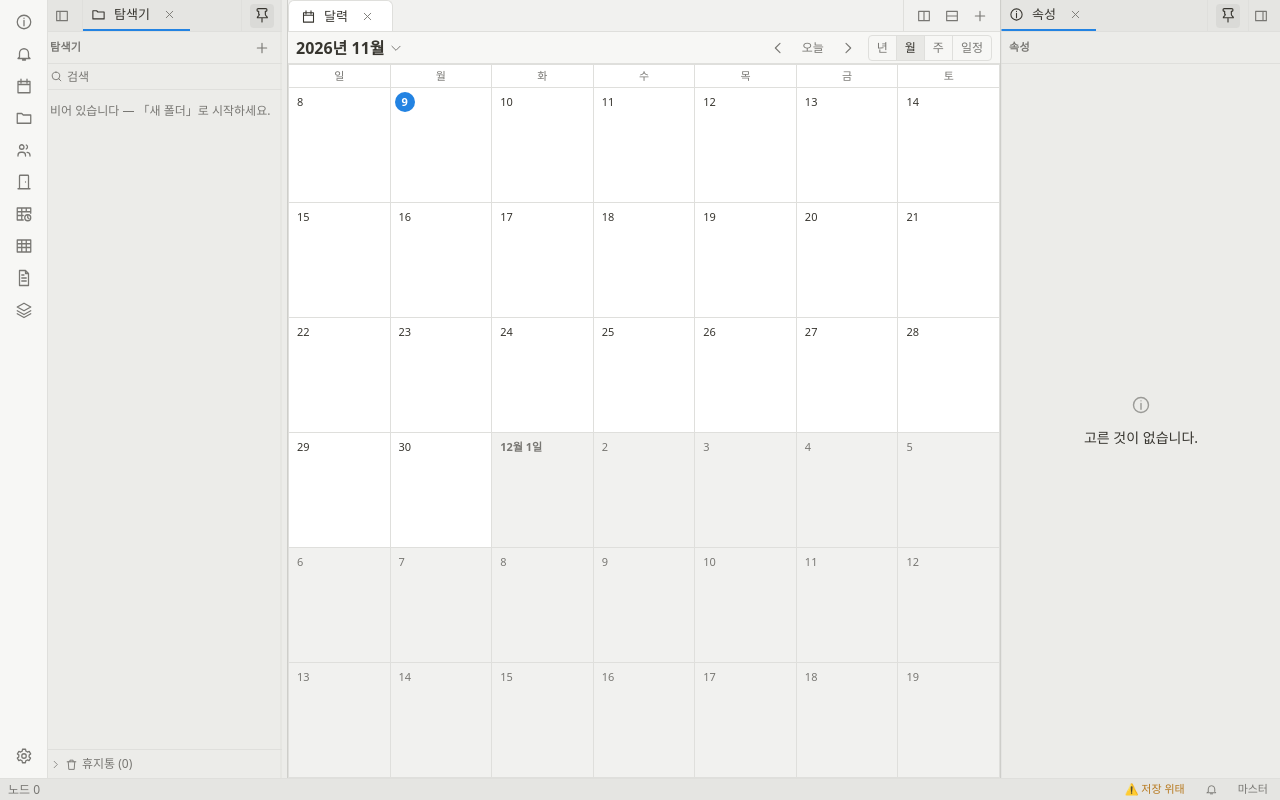
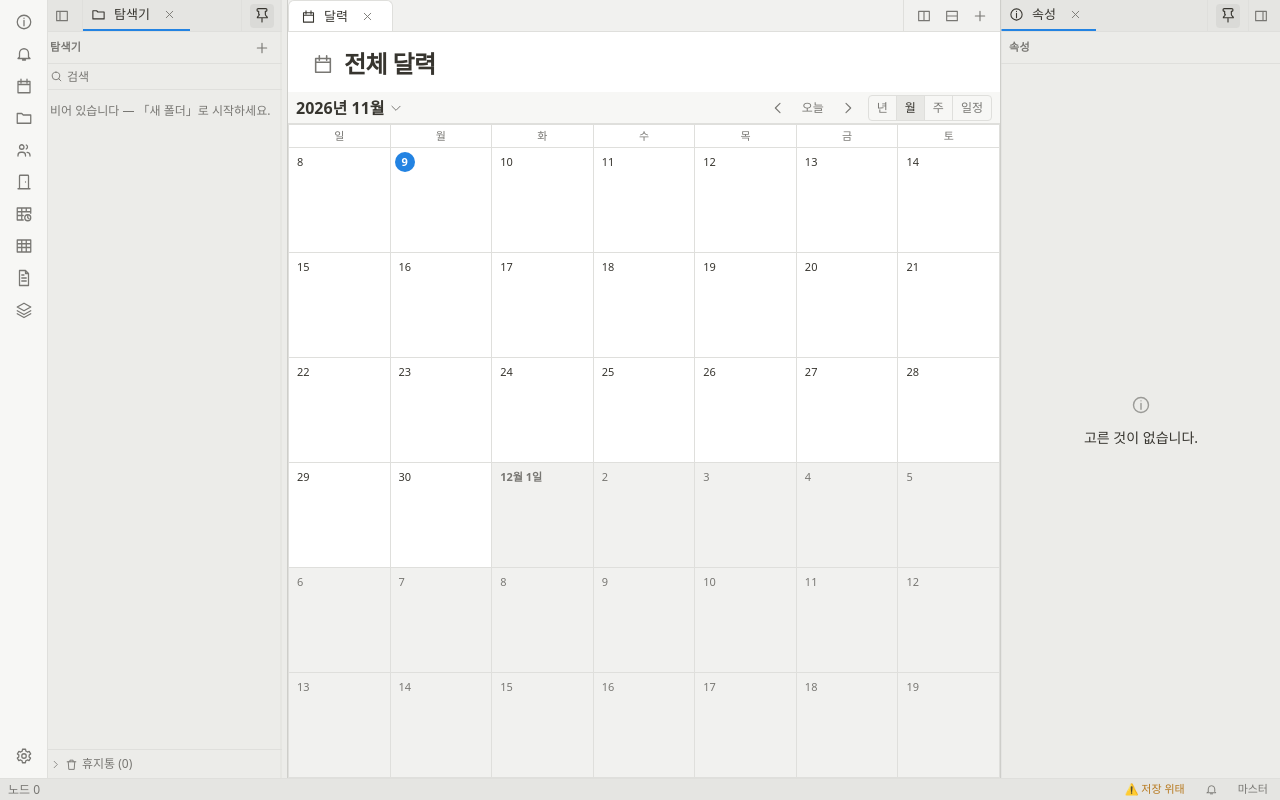
Before and after one commit to 2026-gne-dev-task-force-team/school-shiftgrid-scheduler, a React (Vite) app: page / in a window 1280 px wide. Built offline with nearby package versions, Linux system fonts and the light colour scheme.

Commit message:
R6-3·4: 날짜 글자 한 줄(12/1) · 좁은 화면 독 여백 · 전체 달력 머리 · CalBar useFrameToolbar
Co-Authored-By: Claude Sonnet 5.5 <noreply@anthropic.com>

```diff
--- a/src/plugins/calendar/views/CalBar.tsx
+++ b/src/plugins/calendar/views/CalBar.tsx
@@ -1,16 +1,14 @@
 /**
  * 달력 툴바 한 벌 — 각 뷰의 머리줄(제목 · 이동 · 오늘 · 보기 전환)을 창틀 Toolbar 로 그린다(Q10 W6).
  *   Frame 안(저장소 범위)이면 Frame 의 toolbar 자리(머리 아래 · 본문 스크롤 밖)에 포털로 꽂고,
- *   Frame 이 없으면(전체 달력) 뷰 맨 위에 그대로 그린다. 꾸러미는 단추만 넘긴다.
+ *   자리가 아직 없으면 뷰 맨 위에 그대로 그린다. 꾸러미는 단추만 넘긴다.
  */
 import { createContext, useContext, type ReactNode } from 'react';
-import { createPortal } from 'react-dom';
-import { Toolbar } from '../../../pane-ui-system';
+import { Toolbar, FrameToolbarPortal } from '../../../pane-ui-system';
 
 export const CalBarHost = createContext<HTMLElement | null>(null);
 
 export function CalBar({ children, end }: { children?: ReactNode; end?: ReactNode }) {
     const host = useContext(CalBarHost);
-    const bar = <Toolbar label="달력 도구" end={end}>{children}</Toolbar>;
-    return host ? createPortal(bar, host) : bar;
+    return <FrameToolbarPortal host={host}><Toolbar label="달력 도구" end={end}>{children}</Toolbar></FrameToolbarPortal>;
 }
--- a/src/plugins/calendar/views/CalendarTab.tsx
+++ b/src/plugins/calendar/views/CalendarTab.tsx
@@ -12,7 +12,7 @@
  */
 import type { PluginHost } from '../../../pane-ui-system/plugin';
 import { useEffect, useState } from 'react';
-import { Icon, type PeekHandle } from '../../../pane-ui-system';
+import { Icon, useFrameToolbar, useNarrow, type PeekHandle } from '../../../pane-ui-system';
 import { getNodesApi } from '../nodes';
 import { CalBarHost } from './CalBar';
 import { MonthView } from './MonthView';
@@ -33,7 +33,8 @@ export function CalendarTab({ peek, host }: { peek: PeekHandle; host?: PluginHos
     const [anchor, setAnchor] = useState<Date>(() => new Date());
     // 🔴 「범위 선택」의 단일 진실 — 모드를 바꿔도 남는다(쥔님 2026-11-02 *"선택할 수 있게 해줘 … 모든 뷰다"*). ⛔ 저장 안 함.
     const [selection, setSelection] = useState<CalSelection>(null);
-    const [barHost, setBarHost] = useState<HTMLElement | null>(null);   // Frame 툴바 자리(저장소 범위일 때만 쓴다)
+    const bar = useFrameToolbar();   // Frame 툴바 자리 — 저장소 범위든 전체 달력이든 같은 자리
+    const narrow = useNarrow();      // 좁은 화면 — 아래 독(하단 바)이 마지막 줄을 안 가리게 본문 아래를 비운다
     const scope = useScope();
     const { stores } = useCalendarData();
     const scopeStore = scope ? stores.get(scope) : null;
@@ -112,11 +113,32 @@ export function CalendarTab({ peek, host }: { peek: PeekHandle; host?: PluginHos
         default: return <MonthView value={anchor} onChange={setAnchor} trailing={switcher} peek={peek} {...sel} />;
     } })();
     // 저장소를 열었으면 다른 노드 화면과 같은 틀(경로·큰 머리) + 「전체」로 되돌리기(쥔님 2026-11-02 범위 · 2026-11-09 얼굴 통일 · Q5 R1).
-    if (!scopeStore || !Frame) return view;
+    // 🔴 전체 달력도 같은 머리(아이콘+제목 한 줄, data-nf-header)를 단다 — 노드가 없어 Frame 은 못 쓰니 같은 꼴을 AllCalendarHead 가 낸다(R6-4).
+    //    좁은 화면은 아래 독 높이만큼(pb-16, 다른 노드 화면과 같은 값) 비운다(R6-S14).
+    const padBottom = narrow ? 'pb-16' : '';
+    const body = <CalBarHost.Provider value={bar.host}><div className="h-full">{view}</div></CalBarHost.Provider>;
+    if (scopeStore && Frame) {
+        return (
+            <div className={`h-full ${padBottom}`}>
+                <Frame nodeId={scopeStore.id} onBack={() => setScope(null)} backLabel="전체" toolbar={bar.slot}
+                    fallback={<Icon name="folder" size={22} className="shrink-0 text-muted" />}>
+                    {body}
+                </Frame>
+            </div>
+        );
+    }
     return (
-        <Frame nodeId={scopeStore.id} onBack={() => setScope(null)} backLabel="전체" toolbar={<div ref={setBarHost} />}
-            fallback={<Icon name="folder" size={22} className="shrink-0 text-muted" />}>
-            <CalBarHost.Provider value={barHost}><div className="h-full">{view}</div></CalBarHost.Provider>
-        </Frame>
+        <div className={`h-full flex flex-col min-h-0 ${padBottom}`}>
+            <div data-slot="head" className="shrink-0 w-full px-6 pt-3">
+                <div data-nf-header className="flex items-center gap-3 w-full min-w-0 pb-2">
+                    <div className="flex-1 min-w-0 flex items-center gap-1.5 h-10">
+                        <Icon name="calendar" size={22} className="shrink-0 text-muted" />
+                        <h1 className="px-1 truncate text-text text-2xl font-bold leading-tight tracking-tight">전체 달력</h1>
+                    </div>
+                </div>
+            </div>
+            <div data-slot="toolbar" className="shrink-0">{bar.slot}</div>
+            <div className="flex-1 min-h-0">{body}</div>
+        </div>
     );
 }
--- /dev/null
+++ b/src/plugins/calendar/views/DayLabel.tsx
@@ -0,0 +1,13 @@
+/**
+ * 달력 날짜 글자 — 1일은 「12월 1일」, 좁은 화면(< 860px, 창틀 NARROW_PX)은 짧은 꼴 「12/1」(칸이 좁아 줄바꿈되던 것 · R6-S14).
+ *   ⛔ 줄바꿈 금지(whitespace-nowrap). CSS 로만 가른다 — 칸마다 matchMedia 를 구독하지 않는다(월 보기는 칸이 수백 개).
+ */
+export function DayLabel({ month, day }: { month: number; day: number }) {
+    if (day !== 1) return <span className="whitespace-nowrap">{day}</span>;
+    return (
+        <span className="whitespace-nowrap">
+            <span className="max-[859px]:hidden">{month}월 {day}일</span>
+            <span className="hidden max-[859px]:inline">{month}/{day}</span>
+        </span>
+    );
+}
--- a/src/plugins/calendar/views/MonthView.tsx
+++ b/src/plugins/calendar/views/MonthView.tsx
@@ -15,6 +15,7 @@
  *   (앞으로 늘릴 땐 scrollTop 을 그만큼 밀어 화면이 안 튄다). 줄 높이는 「(보이는 높이 − 요일 머리) ÷ 6」 — 한 화면에 늘 6주.
  */
 import { CalBar } from './CalBar';
+import { DayLabel } from './DayLabel';
 import { memo, useEffect, useLayoutEffect, useMemo, useRef, useState } from 'react';
 import type { MouseEvent as ReactMouseEvent, ReactNode } from 'react';
 // 🔑 날짜 계산은 창틀 부품(primitives/date-grid)과 한 벌이다 — 플러그인 안에 사본을 두지 않는다
@@ -93,7 +94,7 @@ function EventChip({ b }: { b: WeekBar }) {
 /** 한 칸 — 날짜 숫자 왼쪽 위 · 1일은 「n월 1일」 · 오늘은 accent 동그라미 · 머리줄의 달이 아니면 어둡게. 일정은 주 줄이 겹쳐 그린다(WeekRow). */
 function DayBox({ c, isToday, inHead, selected }: { c: DayCell; isToday: boolean; inHead: boolean; selected: boolean }) {
     const first = c.d === 1;
-    const label = first ? `${c.m}월 ${c.d}일` : c.d;
+    const label = <DayLabel month={c.m} day={c.d} />;
     // 고른 칸 — 연한 accent 바탕 + 안쪽 테두리(토큰만, 구조 검사 ①). 아니면 본래 바탕(머리달/바깥달).
     const bg = selected ? 'bg-accent/[0.14] ring-1 ring-inset ring-accent' : inHead ? 'bg-bg' : 'bg-panel2';
     return (
--- a/src/plugins/calendar/views/TimeGridView.tsx
+++ b/src/plugins/calendar/views/TimeGridView.tsx
@@ -12,6 +12,7 @@
  *   trailing: 머리줄 오른쪽 끝에 그대로 그린다 — 메인이 전환 단추를 여기 꽂는다.
  */
 import { CalBar } from './CalBar';
+import { DayLabel } from './DayLabel';
 import { memo, useEffect, useMemo, useRef, useState, type MouseEvent as ReactMouseEvent, type ReactNode } from 'react';
 // 🔑 날짜 계산은 창틀 부품(primitives/date-grid)과 한 벌 — 플러그인 안에 사본을 두지 않는다
 import { ContextMenu, IconButton, useContextTrigger, isoOf, startOfWeek, monthLabel, type MenuEntry, type PeekHandle } from '../../../pane-ui-system';
@@ -60,7 +61,7 @@ const DayHeader = memo(function DayHeader(
     const d = dayAt(offset);
     const iso = isoOf(d.getFullYear(), d.getMonth() + 1, d.getDate());
     const isToday = iso === todayIso;
-    const label = d.getDate() === 1 ? `${d.getMonth() + 1}월 1일` : d.getDate();
+    const label = <DayLabel month={d.getMonth() + 1} day={d.getDate()} />;
     return (
         <div
             className={`absolute top-0 flex flex-col select-none overflow-hidden ${boundaryBorderClass(boundary)}`}
@@ -79,7 +80,7 @@ const DayHeader = memo(function DayHeader(
             <div className="flex-1 flex flex-col items-center justify-center gap-0.5">
                 <span className="text-[11px] text-muted">{WEEKDAYS[d.getDay()]}</span>
                 {isToday ? (
-                    <span className="grid place-items-center min-w-6 h-6 px-1 rounded-full bg-accent text-bg text-[13px] font-semibold tabular-nums">{label}</span>
+                    <span className="grid place-items-center min-w-6 h-6 px-1 rounded-full bg-accent text-bg text-[13px] font-semibold tabular-nums whitespace-nowrap">{label}</span>
                 ) : (
                     <span className="leading-6 text-[13px] text-text tabular-nums">{label}</span>
                 )}
```
